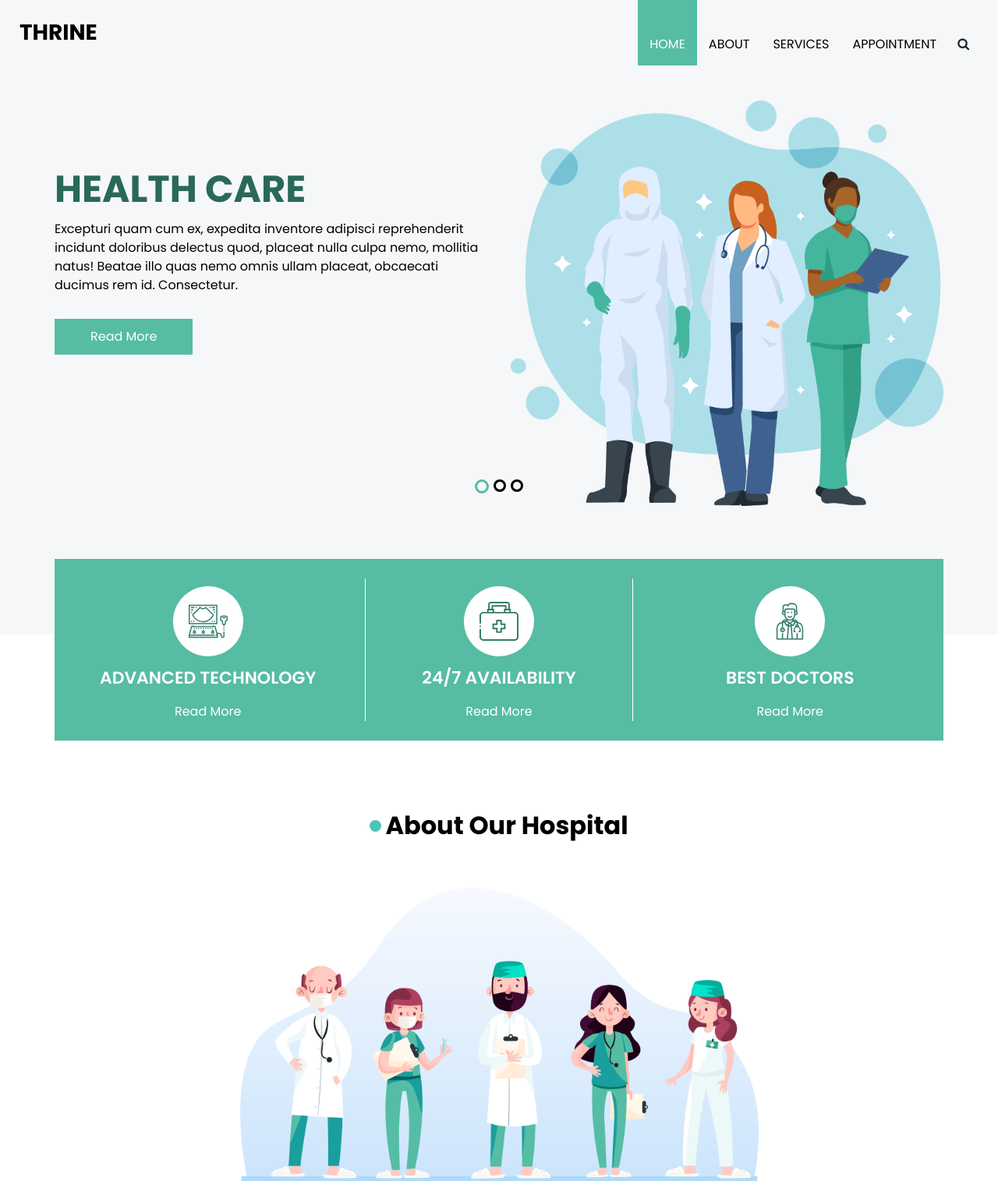
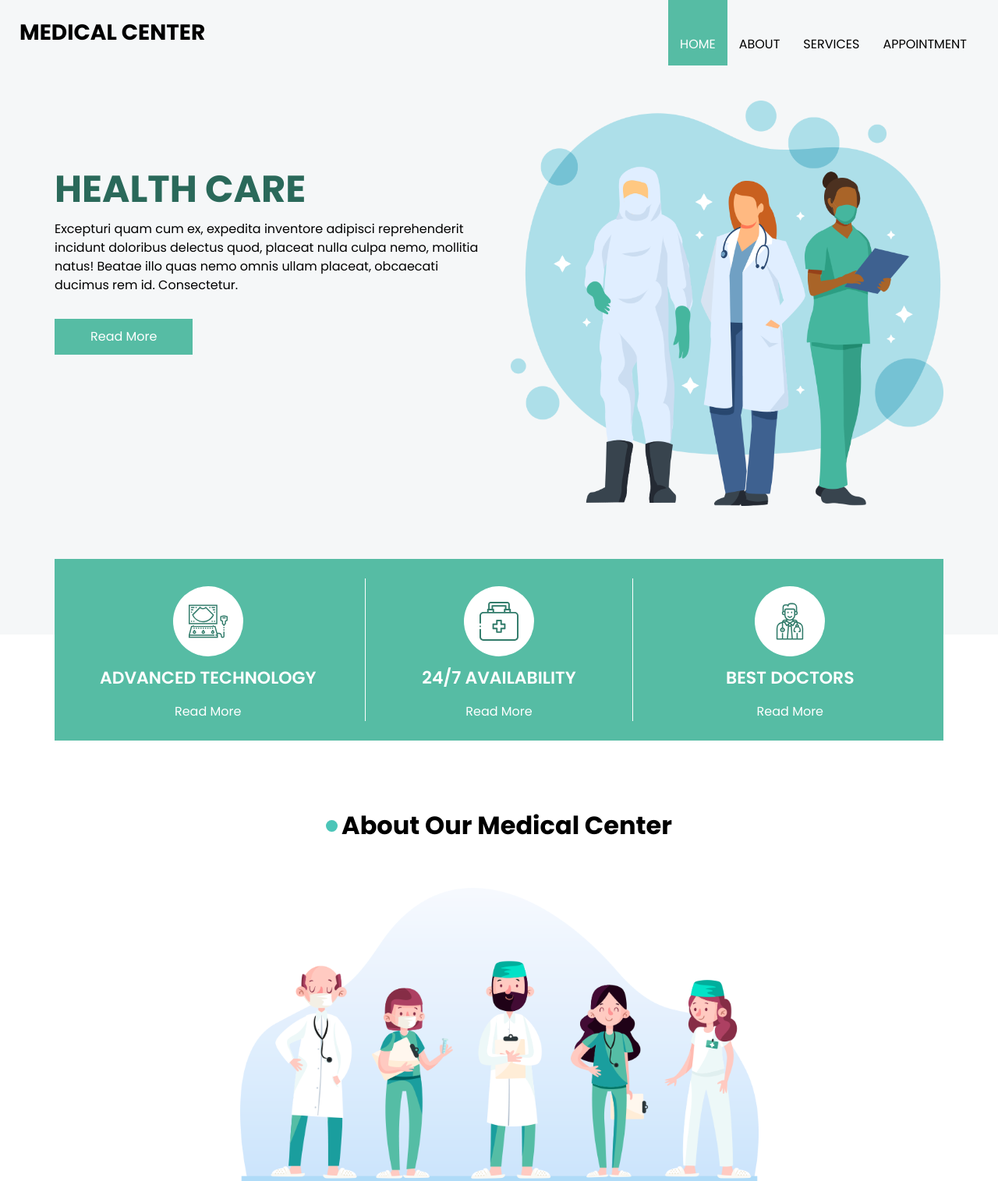
Before and after one commit to Nafise-Maraghi/medical_website, a Django app: page / in a window 1280 px wide. Shown: the top 1515 px of the page at 78% size. Run offline with Django 4.2, Linux system fonts and the light colour scheme; some libraries are stand-ins or nearby versions.

Commit message:
html css modified

```diff
--- a/website/templates/index.html
+++ b/website/templates/index.html
@@ -1,5 +1,5 @@
 {% load static %}
-<!DOCTYPE html>
+<!-- <!DOCTYPE html> -->
 <html>
 
 <head>
@@ -14,7 +14,7 @@
   <meta name="author" content="" />
   <link rel="shortcut icon" href="{% static 'website/images/s4.png' %}" type="image/x-icon">
 
-  <title>Thrine</title>
+  <title>Medical Center</title>
 
   <!-- bootstrap core css -->
   <link rel="stylesheet" type="text/css" href="{% static 'website/css/bootstrap.css' %}" />
@@ -34,12 +34,12 @@
 <body>
   <div class="hero_area">
     <!-- header section strats -->
-    <header class="header_section">
+    <header class="header_section" id="Header">
       <div class="container-fluid">
         <nav class="navbar navbar-expand-lg custom_nav-container ">
-          <a class="navbar-brand" href="index.html">
+          <a class="navbar-brand" href="#Header">
             <h3>
-              Thrine
+              Medical Center
             </h3>
           </a>
           <button class="navbar-toggler" type="button" data-toggle="collapse" data-target="#navbarSupportedContent" aria-controls="navbarSupportedContent" aria-expanded="false" aria-label="Toggle navigation">
@@ -49,28 +49,29 @@
           <div class="collapse navbar-collapse ml-auto" id="navbarSupportedContent">
             <ul class="navbar-nav  ml-auto">
               <li class="nav-item active">
-                <a class="nav-link" href="index.html">Home <span class="sr-only">(current)</span></a>
+                <a class="nav-link" href="#Header">Home <span class="sr-only">(current)</span></a>
               </li>
               <li class="nav-item">
-                <a class="nav-link" href="about.html"> About </a>
+                <a class="nav-link" href="#About"> About </a>
               </li>
               <li class="nav-item">
-                <a class="nav-link" href="service.html"> Services </a>
+                <a class="nav-link" href="#Services"> Services </a>
               </li>
               <li class="nav-item">
-                <a class="nav-link" href="appointment.html"> Appointment </a>
+                <a class="nav-link" href="#Appointment"> Appointment </a>
               </li>
             </ul>
-            <form class="form-inline ">
+            <!-- <form class="form-inline ">
               <button class="btn nav_search-btn" type="submit">
                 <i class="fa fa-search" aria-hidden="true"></i>
               </button>
-            </form>
+            </form> -->
           </div>
         </nav>
       </div>
     </header>
     <!-- end header section -->
+
     <!-- slider section -->
     <section class=" slider_section position-relative">
       <div id="carouselExampleIndicators" class="carousel slide" data-ride="carousel">
@@ -101,71 +102,14 @@
               </div>
             </div>
           </div>
-          <div class="carousel-item ">
-            <div class="container">
-              <div class="row">
-                <div class="col-md-6">
-                  <div class="detail-box">
-                    <div>
-                      <h1>
-                        health care
-                      </h1>
-                      <p>
-                        Excepturi quam cum ex, expedita inventore adipisci reprehenderit incidunt doloribus delectus quod, placeat nulla culpa nemo, mollitia natus! Beatae illo quas nemo omnis ullam placeat, obcaecati ducimus rem id. Consectetur.
-                      </p>
-                      <a href="">
-                        Read More
-                      </a>
-                    </div>
-                  </div>
-                </div>
-                <div class="col-md-6">
-                  <div class="img-box">
-                    <img src="{% static 'website/images/slider-img.png' %}" alt="">
-                  </div>
-                </div>
-              </div>
-            </div>
-          </div>
-          <div class="carousel-item ">
-            <div class="container">
-              <div class="row">
-                <div class="col-md-6">
-                  <div class="detail-box">
-                    <div>
-                      <h1>
-                        health care
-                      </h1>
-                      <p>
-                        Excepturi quam cum ex, expedita inventore adipisci reprehenderit incidunt doloribus delectus quod, placeat nulla culpa nemo, mollitia natus! Beatae illo quas nemo omnis ullam placeat, obcaecati ducimus rem id. Consectetur.
-                      </p>
-                      <a href="">
-                        Read More
-                      </a>
-                    </div>
-                  </div>
-                </div>
-                <div class="col-md-6">
-                  <div class="img-box">
-                    <img src="{% static 'website/images/slider-img.png' %}" alt="">
-                  </div>
-                </div>
-              </div>
-            </div>
-          </div>
         </div>
-        <ol class="carousel-indicators">
-          <li data-target="#carouselExampleIndicators" data-slide-to="0" class="active"></li>
-          <li data-target="#carouselExampleIndicators" data-slide-to="1"></li>
-          <li data-target="#carouselExampleIndicators" data-slide-to="2"></li>
-        </ol>
       </div>
     </section>
     <!-- end slider section -->
+
   </div>
 
   <!-- special section -->
-
   <section class="special_section">
     <div class="container">
       <div class="special_container">
@@ -441,16 +385,15 @@
       </div>
     </div>
   </section>
-
   <!-- end special section -->
 
   <!-- about section -->
-  <section class="about_section layout_padding">
+  <section class="about_section layout_padding" id="About">
     <div class="container">
       <div class="heading_container heading_center">
         <h2>
           <span class="design_dot"></span>
-          About Our Hospital
+          About Our Medical Center
         </h2>
       </div>
       <div class="col-md-7 mx-auto px-0">
@@ -471,12 +414,10 @@
       </div>
     </div>
   </section>
-
   <!-- end about section -->
 
   <!-- service section -->
-
-  <section class="service_section layout_padding-bottom">
+  <section class="service_section layout_padding-bottom" id="Services">
     <div class="container">
       <div class="heading_container heading_center">
         <h2>
@@ -542,12 +483,10 @@
       </div>
     </div>
   </section>
-
   <!-- end service section -->
 
   <!-- book section -->
-
-  <section class="book_section layout_padding">
+  <section class="book_section layout_padding", id="Appointment">
     <div class="container">
       <div class="row">
         <div class="col">
@@ -605,7 +544,6 @@
       </div>
     </div>
   </section>
-
   <!-- end book section -->
 
   <!-- client section -->
@@ -692,13 +630,13 @@
   <!-- end client section -->
 
   <!-- map section -->
-
   <section class="map_section">
     <div class="map">
-      <div id="googleMap"></div>
+      <div id="googleMap">
+        <iframe src="https://www.google.com/maps/embed?pb=!1m18!1m12!1m3!1d710.1395347060692!2d28.984488279626966!3d41.0369324676152!2m3!1f0!2f0!3f0!3m2!1i1024!2i768!4f13.1!3m3!1m2!1s0x14cab7650656bd63%3A0x8ca058b28c20b6c3!2zVGFrc2ltIFNxdWFyZSwgR8O8bcO8xZ9zdXl1LCAzNDQzNSBCZXlvxJ9sdS_EsHN0YW5idWwsIFTDvHJraXll!5e0!3m2!1sen!2s!4v1676746919310!5m2!1sen!2s" width="100%" height="100%" style="border:0;" allowfullscreen="" loading="lazy" referrerpolicy="no-referrer-when-downgrade"></iframe>
+      </div>
     </div>
   </section>
-
   <!-- end map section -->
 
   <!-- info section -->
@@ -729,7 +667,7 @@
         <div class="col-md-3">
           <div class="info_course">
             <h5>
-              Thrine Hospital
+              Medical Center
             </h5>
             <p>
               There are many variations of passages of Lorem Ipsum available,
@@ -780,19 +718,15 @@
   </footer>
   <!-- footer section -->
 
-  <script src="{% static 'js/jquery-3.4.1.min.js' %}"></script>
-  <script src="{% static 'js/bootstrap.js' %}"></script>
+  <script src="{% static 'website/js/jquery-3.4.1.min.js' %}"></script>
+  <script src="{% static 'website/js/bootstrap.js' %}"></script>
   <script src="https://cdnjs.cloudflare.com/ajax/libs/OwlCarousel2/2.3.4/owl.carousel.min.js"></script>
   <!-- nice select -->
   <script src="https://cdnjs.cloudflare.com/ajax/libs/jquery-nice-select/1.1.0/js/jquery.nice-select.min.js" integrity="sha256-Zr3vByTlMGQhvMfgkQ5BtWRSKBGa2QlspKYJnkjZTmo=" crossorigin="anonymous"></script>
   <!-- datepicker -->
   <script src="https://cdnjs.cloudflare.com/ajax/libs/bootstrap-datepicker/1.3.0/js/bootstrap-datepicker.js"></script>
   <!-- custom js -->
-  <script src="{% static 'js/custom.js' %}"></script>
-  <!-- Google Map -->
-  <script src="https://maps.googleapis.com/maps/api/js?key=AIzaSyCh39n5U-4IoWpsVGUHWdqB6puEkhRLdmI&callback=myMap">
-  </script>
-  <!-- End Google Map -->
+  <script src="{% static 'website/js/custom.js' %}"></script>
 </body>
 
 </html>
```
Also changed, not shown: static/website/css/bootstrap.css.
